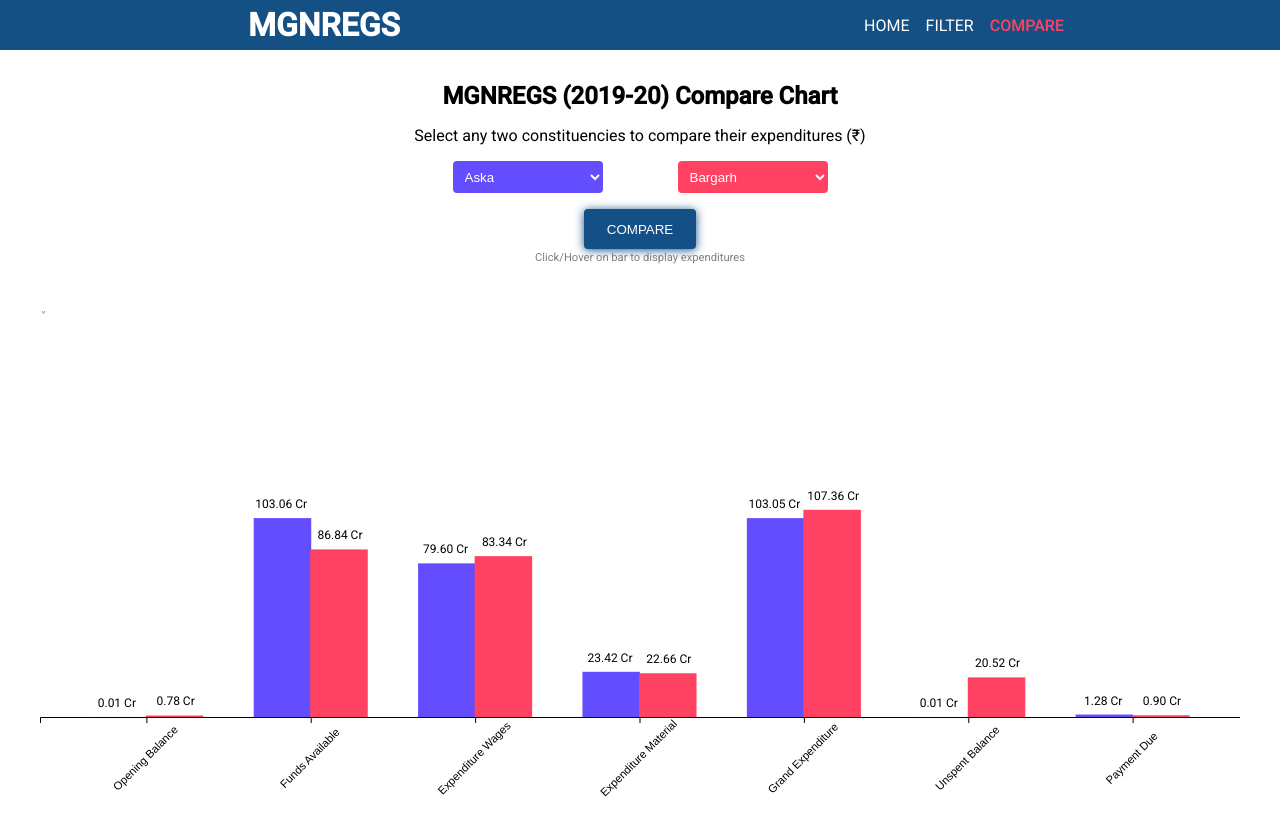
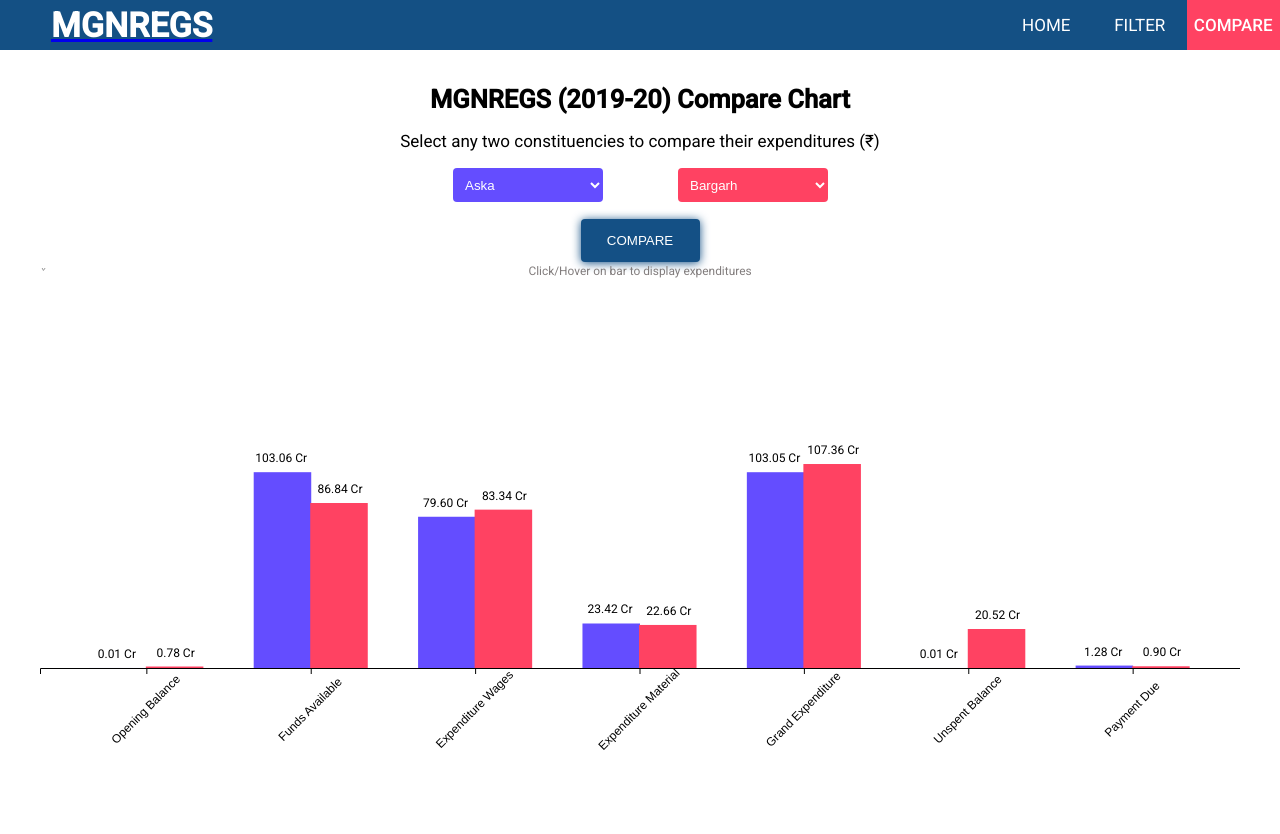
Before and after one commit to PixeledCode/MGNREGS_D3, a React (Create React App) app: page /compare in a window 1280 px wide. Shown: the top 834 px of the page. After the commit the page ends 800 px from the top, so only its background shows below. Built offline with nearby package versions, Linux system fonts and the light colour scheme.

Commit message:
refactor

```diff
--- a/public/index.html
+++ b/public/index.html
@@ -1,5 +1,5 @@
 <!DOCTYPE html>
-<html lang="en">
+<html lang="en" class="scroller">
   <head>
     <meta charset="utf-8" />
     <link rel="icon" href="%PUBLIC_URL%/favicon.ico" />
--- a/src/assets/index.css
+++ b/src/assets/index.css
@@ -1,8 +1,50 @@
-body {
+html, body {
   margin: 0;
   font-family: 'Roboto', sans-serif;
+  scrollbar-width: 2px;
   -webkit-font-smoothing: antialiased;
   -moz-osx-font-smoothing: grayscale;
+}
+
+:root {
+  font-size: 12px;
+}
+
+@media (min-width: 400px) and (max-width: 800px) {
+  :root {
+    font-size: calc(12px + (24 - 12) * ((100vw - 400px) / (800 - 400)));
+  }
+}
+
+@media (min-width: 800px) {
+  :root {
+    font-size: 17px;
+  }
+}
+
+/* Scrollbar */
+::-webkit-scrollbar {
+  width: 5px;
+}
+
+::-webkit-scrollbar-track {
+  background: #222222;
+}
+
+::-webkit-scrollbar-thumb {
+  background: #646262;
+  border-radius: 10px;
+}
+
+::-webkit-scrollbar-thumb:hover {
+  background: #555;
+}
+
+/* Scrollbar fpr firefox */
+.scroller {
+  overflow-y: scroll;
+  scrollbar-color: #222222;
+  scrollbar-width: thin;
 }
 
 #root,
@@ -38,8 +80,9 @@
   display: -webkit-box;
   display: -ms-flexbox;
   display: flex;
-  -ms-flex-pack: distribute;
-      justify-content: space-around;
+  -webkit-box-pack: justify;
+      -ms-flex-pack: justify;
+          justify-content: space-between;
   -webkit-box-align: center;
       -ms-flex-align: center;
           align-items: center;
@@ -51,15 +94,33 @@
   padding: .5rem 3rem;
 }
 
-.navbar a {
+.navbar .nav-links {
+  list-style: none;
+  display: -ms-grid;
+  display: grid;
+  -ms-grid-columns: (5.5rem)[3];
+      grid-template-columns: repeat(3, 5.5rem);
+  height: 50px;
+}
+
+.navbar .nav-links li {
+  height: 100%;
+  display: -ms-grid;
+  display: grid;
+  -webkit-box-align: center;
+      -ms-flex-align: center;
+          align-items: center;
+  text-align: center;
+}
+
+.navbar .nav-links li.active {
+  background-color: #ff4262;
+  font-weight: 500;
+}
+
+.navbar .nav-links li a {
   color: white;
   text-decoration: none;
-  margin-right: 1rem;
-}
-
-.navbar a.active {
-  color: #ff4262;
-  font-weight: 500;
 }
 
 @media screen and (max-width: 500px) {
@@ -111,7 +172,7 @@
 
 @media screen and (max-width: 780px) {
   #map__container {
-    margin-top: -5rem;
+    margin-top: -10rem;
   }
 }
 
@@ -121,13 +182,6 @@
   width: 100%;
   vertical-align: top;
   overflow: hidden;
-}
-
-.svg-container.svg-content-responsive {
-  display: inline-block;
-  position: absolute;
-  top: 50px;
-  left: 0;
 }
 
 #container {
@@ -203,7 +257,7 @@
       grid-template-rows: repeat(4, -webkit-max-content);
       grid-template-rows: repeat(4, max-content);
   border: 1px solid #cccccc;
-  height: 310px;
+  height: 19rem;
 }
 
 #container.filter-container .range-value {
@@ -229,7 +283,7 @@
 #container.filter-container #map-budget-key {
   padding: 0 2rem;
   width: 300px;
-  margin: 20px 0;
+  margin: 10px 0;
 }
 
 #container.filter-container #map-budget-key .key-block {
--- a/src/assets/index.scss
+++ b/src/assets/index.scss
@@ -1,9 +1,52 @@
-body {
+html, body {
   margin: 0;
   font-family: 'Roboto', sans-serif;
+  scrollbar-width: 2px;
   -webkit-font-smoothing: antialiased;
   -moz-osx-font-smoothing: grayscale;
 }
+
+:root {
+  font-size: 12px;
+}
+
+@media (min-width: 400px) and (max-width: 800px) {
+  :root {
+    font-size: calc(12px + (24 - 12) * ((100vw - 400px) / (800 - 400)));
+  }
+}
+
+@media (min-width: 800px) {
+  :root {
+    font-size: 17px;
+  }
+}
+
+/* Scrollbar */
+::-webkit-scrollbar {
+	width: 5px;
+}
+
+::-webkit-scrollbar-track {
+	background: #222222;
+}
+
+::-webkit-scrollbar-thumb {
+	background: rgb(100, 98, 98);
+	border-radius: 10px;
+}
+
+::-webkit-scrollbar-thumb:hover {
+	background: #555;
+}
+
+/* Scrollbar fpr firefox */
+.scroller {
+	overflow-y: scroll;
+	scrollbar-color: #222222;
+	scrollbar-width: thin;
+}
+
 
 #root,
 .App,
@@ -36,7 +79,7 @@
   background-color: #145084;
   height: 50px;
   display: flex;
-  justify-content: space-around;
+  justify-content: space-between;
   align-items: center;
 
   h1 {
@@ -44,17 +87,34 @@
     color: white;
     padding: .5rem 3rem;
   }
+  .nav-links {
 
-  a {
-    color: white;
-    text-decoration: none;
-    margin-right: 1rem;
+    list-style: none;
+    display: grid;
+    grid-template-columns: repeat(3, 5.5rem);
+    height: 50px;
 
-    &.active {
-      color: hsl(350, 100%, 63%);
-      font-weight: 500;
+    li {
+      height: 100%;
+      display: grid;
+      align-items: center;
+      // width: 85px;
+      text-align: center;
+      // padding-top: 20px;
+
+      &.active {
+        background-color: hsl(350, 100%, 63%);
+        font-weight: 500;
+      }
+
+      a {
+        color: white;
+        text-decoration: none;
+      }
     }
+
   }
+
 
   @media screen and (max-width: 500px) {
     h1 {
@@ -102,7 +162,7 @@
   }
 
   @media screen and (max-width: 780px) {
-    margin-top: -5rem;
+    margin-top: -10rem;
   }
 }
 
@@ -112,13 +172,6 @@
   width: 100%;
   vertical-align: top;
   overflow: hidden;
-
-  &.svg-content-responsive {
-    display: inline-block;
-    position: absolute;
-    top: 50px;
-    left: 0;
-  }
 }
 
 #container {
@@ -193,7 +246,7 @@
   &.filter-container {
     grid-template-rows: repeat(4, max-content);
     border: 1px solid #cccccc;
-    height: 310px;
+    height: 19rem;
 
     .range-value {
       padding: 1rem 0;
@@ -218,7 +271,7 @@
     #map-budget-key {
       padding: 0 2rem;
       width: 300px;
-      margin: 20px 0;
+      margin: 10px 0;
 
       .key-block {
         float: left;
--- a/src/components/Compare/Compare.js
+++ b/src/components/Compare/Compare.js
@@ -5,37 +5,37 @@
 const data1 = [
 	{
 		id: 'opening_bal',
-		language: 'Opening Balance',
+		category: 'Opening Balance',
 		value: 0,
 	},
 	{
 		id: 'total_funds',
-		language: 'Funds Available',
+		category: 'Funds Available',
 		value: 0,
 	},
 	{
 		id: 'expenditure_wages',
-		language: 'Expenditure Wages',
+		category: 'Expenditure Wages',
 		value: 0,
 	},
 	{
 		id: 'expenditure_materials',
-		language: 'Expenditure Material',
+		category: 'Expenditure Material',
 		value: 0,
 	},
 	{
 		id: 'total_expenditure',
-		language: 'Grand Expenditure',
+		category: 'Grand Expenditure',
 		value: 0,
 	},
 	{
 		id: 'unspent_bal',
-		language: 'Unspent Balance',
+		category: 'Unspent Balance',
 		value: 0,
 	},
 	{
 		id: 'payment_due',
-		language: 'Payment Due',
+		category: 'Payment Due',
 		value: 0,
 	},
 ]
@@ -43,37 +43,37 @@
 const data2 = [
 	{
 		id: 'opening_bal',
-		language: 'Opening Balance',
+		category: 'Opening Balance',
 		value: 0,
 	},
 	{
 		id: 'total_funds',
-		language: 'Funds Available',
+		category: 'Funds Available',
 		value: 0,
 	},
 	{
 		id: 'expenditure_wages',
-		language: 'Expenditure Wages',
+		category: 'Expenditure Wages',
 		value: 0,
 	},
 	{
 		id: 'expenditure_materials',
-		language: 'Expenditure Material',
+		category: 'Expenditure Material',
 		value: 0,
 	},
 	{
 		id: 'total_expenditure',
-		language: 'Grand Expenditure',
+		category: 'Grand Expenditure',
 		value: 0,
 	},
 	{
 		id: 'unspent_bal',
-		language: 'Unspent Balance',
+		category: 'Unspent Balance',
 		value: 0,
 	},
 	{
 		id: 'payment_due',
-		language: 'Payment Due',
+		category: 'Payment Due',
 		value: 0,
 	},
 ]
@@ -106,8 +106,8 @@
 		}
 
 		const mousemove = (d, i) => {
-			d3.select('.tooltip-text-category1').text(i.language.split(' ')[0])
-			d3.select('.tooltip-text-category2').text(i.language.split(' ')[1])
+			d3.select('.tooltip-text-category1').text(i.category.split(' ')[0])
+			d3.select('.tooltip-text-category2').text(i.category.split(' ')[1])
 			d3.select('.tooltip-text-value1').text(
 				i.value.toString().replace(/\B(?=(\d{3})+(?!\d))/g, ',')
 			)
@@ -126,12 +126,11 @@
 			.classed('svg-container', true)
 			.attr('preserveAspectRatio', 'xMinYMin meet')
 			.attr('viewBox', `0 0 ${width} ${height - 100}`)
-			.classed('svg-content-responsive', true)
 
 		const xScale = d3
 			.scaleBand()
 			.range([0, width])
-			.domain(data1.map((s) => s.language))
+			.domain(data1.map((s) => s.category))
 			.padding(0.3)
 
 		const yScale = d3.scaleLinear().range([height, 0]).domain([0, 200])
@@ -148,7 +147,7 @@
 		barGroups
 			.append('rect')
 			.attr('class', 'bar')
-			.attr('x', (g) => xScale(g.language))
+			.attr('x', (g) => xScale(g.category))
 			.attr('y', (g) => yScale(g.value / 10000000))
 			.attr('height', (g) => height - yScale(g.value / 10000000))
 			.attr('width', xScale.bandwidth() / 2)
@@ -160,7 +159,7 @@
 		barGroups
 			.append('text')
 			.attr('class', 'value')
-			.attr('x', (a) => xScale(a.language) + xScale.bandwidth() / 2)
+			.attr('x', (a) => xScale(a.category) + xScale.bandwidth() / 2)
 			.attr('y', (a) => yScale(a.value / 10000000) - 10)
 			.attr('text-anchor', 'middle')
 			.text((a) => `${(a.value / 10000000).toFixed(2)} Cr`)
@@ -172,7 +171,7 @@
 		barGroups2
 			.append('rect')
 			.attr('class', 'bar2')
-			.attr('x', (g) => xScale(g.language))
+			.attr('x', (g) => xScale(g.category))
 			.attr('y', (g) => yScale(g.value / 10000000))
 			.attr('height', (g) => height - yScale(g.value / 10000000))
 			.attr('width', xScale.bandwidth() / 2)
@@ -184,7 +183,7 @@
 		barGroups2
 			.append('text')
 			.attr('class', 'value2')
-			.attr('x', (a) => xScale(a.language) + xScale.bandwidth() / 2)
+			.attr('x', (a) => xScale(a.category) + xScale.bandwidth() / 2)
 			.attr('y', (a) => yScale(a.value / 10000000) - 10)
 			.attr('text-anchor', 'middle')
 			.text((a) => `${(a.value / 10000000).toFixed(2)} Cr`)
--- a/src/components/Home/chart.js
+++ b/src/components/Home/chart.js
@@ -24,31 +24,31 @@
 	drawChart() {
 		const data = [
 			{
-				language: 'Opening Balance',
+				category: 'Opening Balance',
 				value: this.props.opening_bal,
 			},
 			{
-				language: 'Funds Available',
+				category: 'Funds Available',
 				value: this.props.total_funds,
 			},
 			{
-				language: 'Expenditure-Wages',
+				category: 'Expenditure-Wages',
 				value: this.props.expenditure_wages,
 			},
 			{
-				language: 'Expenditure-Material',
+				category: 'Expenditure-Material',
 				value: this.props.expenditure_materials,
 			},
 			{
-				language: 'Grand Expenditure',
+				category: 'Grand Expenditure',
 				value: this.props.total_expenditure,
 			},
 			{
-				language: 'Unspent Balance',
+				category: 'Unspent Balance',
 				value: this.props.unspent_bal,
 			},
 			{
-				language: 'Payment Due',
+				category: 'Payment Due',
 				value: this.props.payment_due,
 			},
 		]
@@ -64,7 +64,7 @@
 		const xScale = d3
 			.scaleBand()
 			.range([0, width])
-			.domain(data.map((s) => s.language))
+			.domain(data.map((s) => s.category))
 			.padding(0.3)
 
 		const yScale = d3.scaleLinear().range([height, 0]).domain([0, 200])
@@ -89,7 +89,7 @@
 		barGroups
 			.append('rect')
 			.attr('class', 'bar')
-			.attr('x', (g) => xScale(g.language))
+			.attr('x', (g) => xScale(g.category))
 			.attr('y', (g) => yScale(g.value / 10000000))
 			.attr('height', (g) => height - yScale(g.value / 10000000))
 			.attr('width', xScale.bandwidth())
@@ -97,7 +97,7 @@
 		barGroups
 			.append('text')
 			.attr('class', 'value')
-			.attr('x', (a) => xScale(a.language) + xScale.bandwidth() / 2)
+			.attr('x', (a) => xScale(a.category) + xScale.bandwidth() / 2)
 			.attr('y', (a) => yScale(a.value / 10000000) - 10)
 			.attr('text-anchor', 'middle')
 			.text((a) => `${(a.value / 10000000).toFixed(2)} Cr`)
--- a/src/components/Navbar/Navbar.js
+++ b/src/components/Navbar/Navbar.js
@@ -7,11 +7,11 @@
 			<div className="navbar">
 				<Link className="logo" to="/"><h1>MGNREGS</h1></Link>
 
-				<div className="nav-links">
-					<Link className={router.pathname === "/" ? "active" : ""}  to="/">HOME</Link>
-					<Link className={router.pathname === "/filter" ? "active" : ""} to="/filter">FILTER</Link>
-					<Link className={router.pathname === "/compare" ? "active" : ""} to="/compare">COMPARE</Link>
-				</div>
+				<ul className="nav-links">
+					<li className={router.pathname === "/" ? "active" : ""}><Link to="/">HOME</Link></li>
+					<li className={router.pathname === "/filter" ? "active" : ""}><Link to="/filter">FILTER</Link></li>
+					<li className={router.pathname === "/compare" ? "active" : ""} ><Link className={router.pathname === "/compare" ? "active" : ""} to="/compare">COMPARE</Link></li>
+				</ul>
 			</div>
 		)
 }
```
Also changed, not shown: 1 other file (tests, documents, lock files or other folders).
